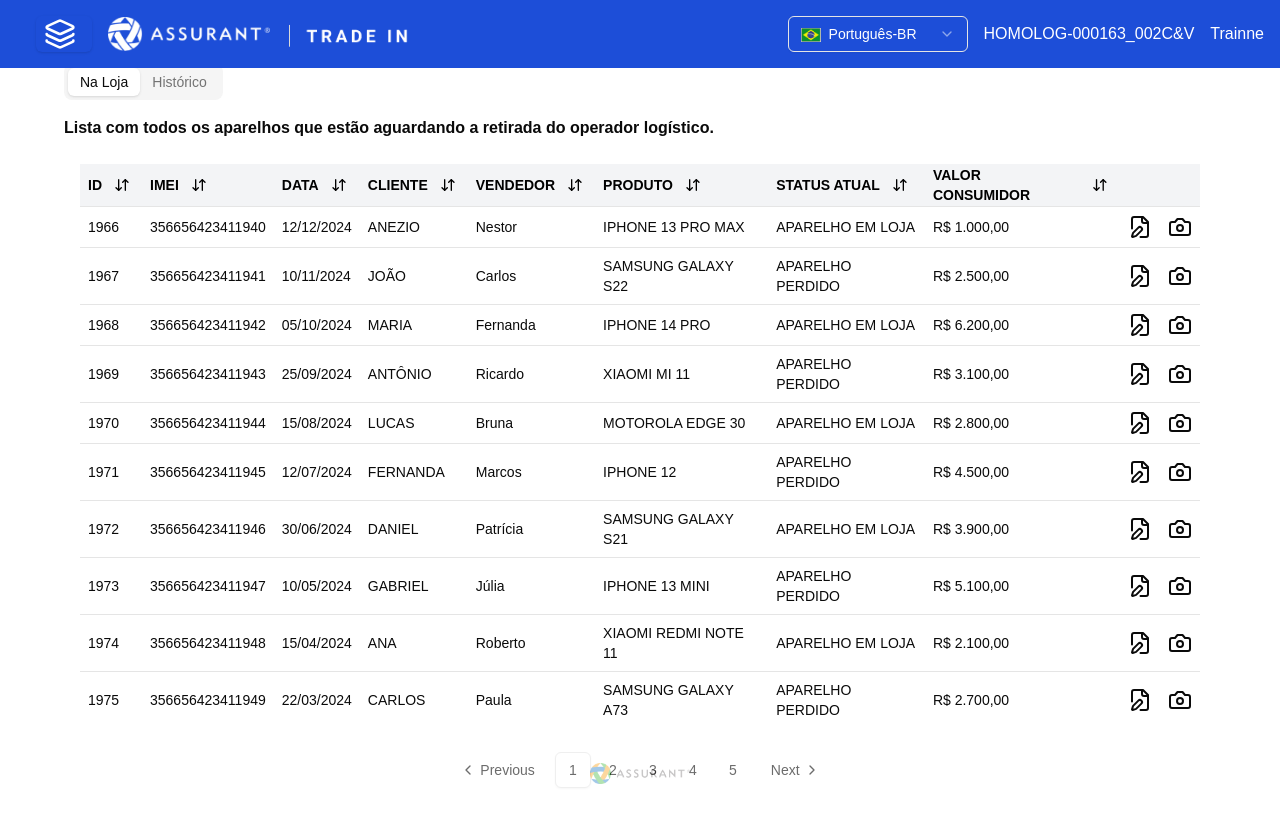
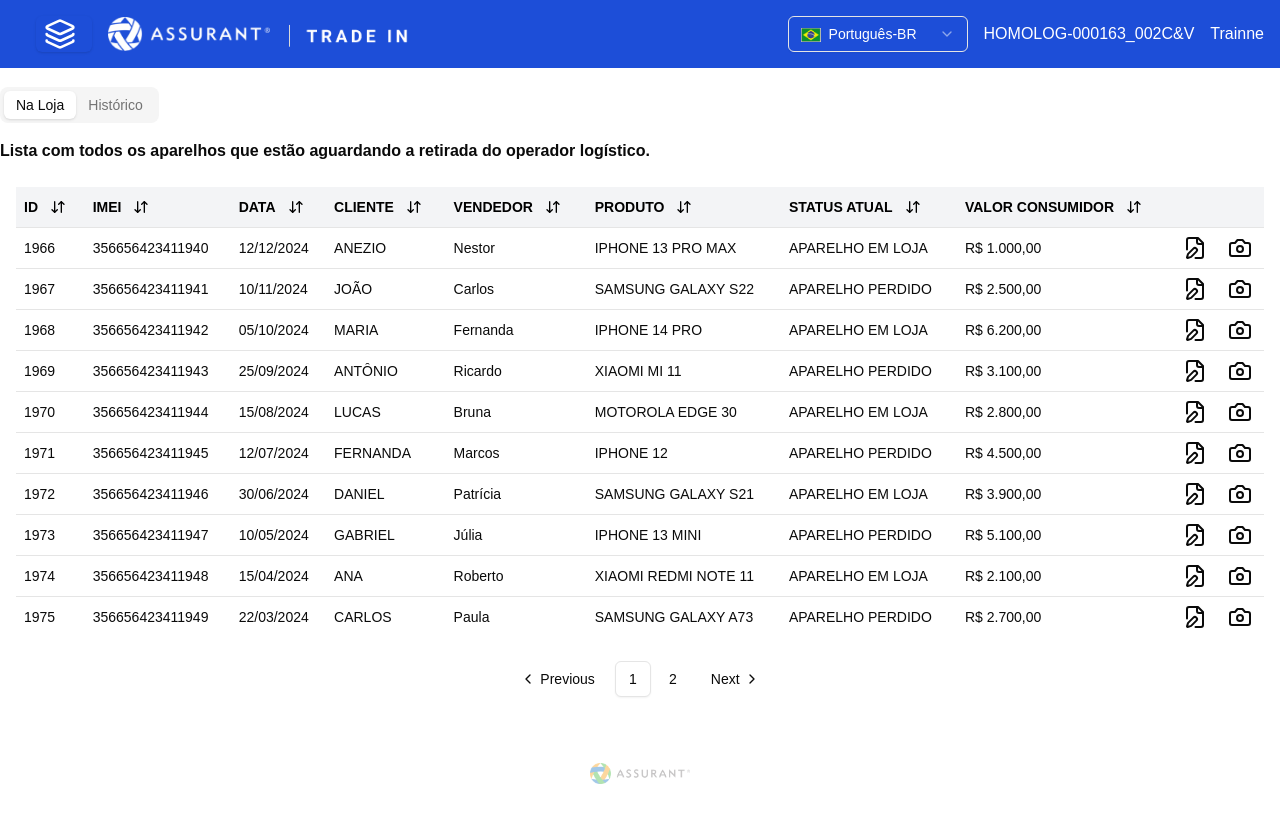
Before and after one commit to luis0777/Trade-In, a Next.js app: page /historico in a window 1280 px wide. Shown: the top 822 px of the page. After the commit the page ends 800 px from the top, so only its background shows below. Built offline with nearby package versions, Linux system fonts and the light colour scheme.

Commit message:
Ajustes na tela de historico

```diff
--- a/src/app/historico/page.tsx
+++ b/src/app/historico/page.tsx
@@ -236,304 +236,6 @@
     STATUSATUAL: "APARELHO PERDIDO",
     VALORCONSUMIDOR: "R$ 2.700,00",
   },
-
-  {
-    ID: "1967",
-    IMEI: "356656423411941",
-    DATA: "10/11/2024",
-    CLIENTE: "JOÃO",
-    VENDEDOR: "Carlos",
-    PRODUTO: "SAMSUNG GALAXY S22",
-    STATUS: "PAGO",
-    STATUSATUAL: "APARELHO PERDIDO",
-    VALORCONSUMIDOR: "R$ 2.500,00",
-  },
-  {
-    ID: "1968",
-    IMEI: "356656423411942",
-    DATA: "05/10/2024",
-    CLIENTE: "MARIA",
-    VENDEDOR: "Fernanda",
-    PRODUTO: "IPHONE 14 PRO",
-    STATUS: "PAGO",
-    STATUSATUAL: "APARELHO EM LOJA",
-    VALORCONSUMIDOR: "R$ 6.200,00",
-  },
-  {
-    ID: "1969",
-    IMEI: "356656423411943",
-    DATA: "25/09/2024",
-    CLIENTE: "ANTÔNIO",
-    VENDEDOR: "Ricardo",
-    PRODUTO: "XIAOMI MI 11",
-    STATUS: "PAGO",
-    STATUSATUAL: "APARELHO PERDIDO",
-    VALORCONSUMIDOR: "R$ 3.100,00",
-  },
-  {
-    ID: "1970",
-    IMEI: "356656423411944",
-    DATA: "15/08/2024",
-    CLIENTE: "LUCAS",
-    VENDEDOR: "Bruna",
-    PRODUTO: "MOTOROLA EDGE 30",
-    STATUS: "PAGO",
-    STATUSATUAL: "APARELHO EM LOJA",
-    VALORCONSUMIDOR: "R$ 2.800,00",
-  },
-  {
-    ID: "1971",
-    IMEI: "356656423411945",
-    DATA: "12/07/2024",
-    CLIENTE: "FERNANDA",
-    VENDEDOR: "Marcos",
-    PRODUTO: "IPHONE 12",
-    STATUS: "PAGO",
-    STATUSATUAL: "APARELHO PERDIDO",
-    VALORCONSUMIDOR: "R$ 4.500,00",
-  },
-  {
-    ID: "1972",
-    IMEI: "356656423411946",
-    DATA: "30/06/2024",
-    CLIENTE: "DANIEL",
-    VENDEDOR: "Patrícia",
-    PRODUTO: "SAMSUNG GALAXY S21",
-    STATUS: "PAGO",
-    STATUSATUAL: "APARELHO EM LOJA",
-    VALORCONSUMIDOR: "R$ 3.900,00",
-  },
-  {
-    ID: "1973",
-    IMEI: "356656423411947",
-    DATA: "10/05/2024",
-    CLIENTE: "GABRIEL",
-    VENDEDOR: "Júlia",
-    PRODUTO: "IPHONE 13 MINI",
-    STATUS: "PAGO",
-    STATUSATUAL: "APARELHO PERDIDO",
-    VALORCONSUMIDOR: "R$ 5.100,00",
-  },
-  {
-    ID: "1974",
-    IMEI: "356656423411948",
-    DATA: "15/04/2024",
-    CLIENTE: "ANA",
-    VENDEDOR: "Roberto",
-    PRODUTO: "XIAOMI REDMI NOTE 11",
-    STATUS: "PAGO",
-    STATUSATUAL: "APARELHO EM LOJA",
-    VALORCONSUMIDOR: "R$ 2.100,00",
-  },
-  {
-    ID: "1975",
-    IMEI: "356656423411949",
-    DATA: "22/03/2024",
-    CLIENTE: "CARLOS",
-    VENDEDOR: "Paula",
-    PRODUTO: "SAMSUNG GALAXY A73",
-    STATUS: "PAGO",
-    STATUSATUAL: "APARELHO PERDIDO",
-    VALORCONSUMIDOR: "R$ 2.700,00",
-  },
-  {
-    ID: "1967",
-    IMEI: "356656423411941",
-    DATA: "10/11/2024",
-    CLIENTE: "JOÃO",
-    VENDEDOR: "Carlos",
-    PRODUTO: "SAMSUNG GALAXY S22",
-    STATUS: "PAGO",
-    STATUSATUAL: "APARELHO PERDIDO",
-    VALORCONSUMIDOR: "R$ 2.500,00",
-  },
-  {
-    ID: "1968",
-    IMEI: "356656423411942",
-    DATA: "05/10/2024",
-    CLIENTE: "MARIA",
-    VENDEDOR: "Fernanda",
-    PRODUTO: "IPHONE 14 PRO",
-    STATUS: "PAGO",
-    STATUSATUAL: "APARELHO EM LOJA",
-    VALORCONSUMIDOR: "R$ 6.200,00",
-  },
-  {
-    ID: "1969",
-    IMEI: "356656423411943",
-    DATA: "25/09/2024",
-    CLIENTE: "ANTÔNIO",
-    VENDEDOR: "Ricardo",
-    PRODUTO: "XIAOMI MI 11",
-    STATUS: "PAGO",
-    STATUSATUAL: "APARELHO PERDIDO",
-    VALORCONSUMIDOR: "R$ 3.100,00",
-  },
-  {
-    ID: "1970",
-    IMEI: "356656423411944",
-    DATA: "15/08/2024",
-    CLIENTE: "LUCAS",
-    VENDEDOR: "Bruna",
-    PRODUTO: "MOTOROLA EDGE 30",
-    STATUS: "PAGO",
-    STATUSATUAL: "APARELHO EM LOJA",
-    VALORCONSUMIDOR: "R$ 2.800,00",
-  },
-  {
-    ID: "1971",
-    IMEI: "356656423411945",
-    DATA: "12/07/2024",
-    CLIENTE: "FERNANDA",
-    VENDEDOR: "Marcos",
-    PRODUTO: "IPHONE 12",
-    STATUS: "PAGO",
-    STATUSATUAL: "APARELHO PERDIDO",
-    VALORCONSUMIDOR: "R$ 4.500,00",
-  },
-  {
-    ID: "1972",
-    IMEI: "356656423411946",
-    DATA: "30/06/2024",
-    CLIENTE: "DANIEL",
-    VENDEDOR: "Patrícia",
-    PRODUTO: "SAMSUNG GALAXY S21",
-    STATUS: "PAGO",
-    STATUSATUAL: "APARELHO EM LOJA",
-    VALORCONSUMIDOR: "R$ 3.900,00",
-  },
-  {
-    ID: "1973",
-    IMEI: "356656423411947",
-    DATA: "10/05/2024",
-    CLIENTE: "GABRIEL",
-    VENDEDOR: "Júlia",
-    PRODUTO: "IPHONE 13 MINI",
-    STATUS: "PAGO",
-    STATUSATUAL: "APARELHO PERDIDO",
-    VALORCONSUMIDOR: "R$ 5.100,00",
-  },
-  {
-    ID: "1974",
-    IMEI: "356656423411948",
-    DATA: "15/04/2024",
-    CLIENTE: "ANA",
-    VENDEDOR: "Roberto",
-    PRODUTO: "XIAOMI REDMI NOTE 11",
-    STATUS: "PAGO",
-    STATUSATUAL: "APARELHO EM LOJA",
-    VALORCONSUMIDOR: "R$ 2.100,00",
-  },
-  {
-    ID: "1975",
-    IMEI: "356656423411949",
-    DATA: "22/03/2024",
-    CLIENTE: "CARLOS",
-    VENDEDOR: "Paula",
-    PRODUTO: "SAMSUNG GALAXY A73",
-    STATUS: "PAGO",
-    STATUSATUAL: "APARELHO PERDIDO",
-    VALORCONSUMIDOR: "R$ 2.700,00",
-  },
-  {
-    ID: "1967",
-    IMEI: "356656423411941",
-    DATA: "10/11/2024",
-    CLIENTE: "JOÃO",
-    VENDEDOR: "Carlos",
-    PRODUTO: "SAMSUNG GALAXY S22",
-    STATUS: "PAGO",
-    STATUSATUAL: "APARELHO PERDIDO",
-    VALORCONSUMIDOR: "R$ 2.500,00",
-  },
-  {
-    ID: "1968",
-    IMEI: "356656423411942",
-    DATA: "05/10/2024",
-    CLIENTE: "MARIA",
-    VENDEDOR: "Fernanda",
-    PRODUTO: "IPHONE 14 PRO",
-    STATUS: "PAGO",
-    STATUSATUAL: "APARELHO EM LOJA",
-    VALORCONSUMIDOR: "R$ 6.200,00",
-  },
-  {
-    ID: "1969",
-    IMEI: "356656423411943",
-    DATA: "25/09/2024",
-    CLIENTE: "ANTÔNIO",
-    VENDEDOR: "Ricardo",
-    PRODUTO: "XIAOMI MI 11",
-    STATUS: "PAGO",
-    STATUSATUAL: "APARELHO PERDIDO",
-    VALORCONSUMIDOR: "R$ 3.100,00",
-  },
-  {
-    ID: "1970",
-    IMEI: "356656423411944",
-    DATA: "15/08/2024",
-    CLIENTE: "LUCAS",
-    VENDEDOR: "Bruna",
-    PRODUTO: "MOTOROLA EDGE 30",
-    STATUS: "PAGO",
-    STATUSATUAL: "APARELHO EM LOJA",
-    VALORCONSUMIDOR: "R$ 2.800,00",
-  },
-  {
-    ID: "1971",
-    IMEI: "356656423411945",
-    DATA: "12/07/2024",
-    CLIENTE: "FERNANDA",
-    VENDEDOR: "Marcos",
-    PRODUTO: "IPHONE 12",
-    STATUS: "PAGO",
-    STATUSATUAL: "APARELHO PERDIDO",
-    VALORCONSUMIDOR: "R$ 4.500,00",
-  },
-  {
-    ID: "1972",
-    IMEI: "356656423411946",
-    DATA: "30/06/2024",
-    CLIENTE: "DANIEL",
-    VENDEDOR: "Patrícia",
-    PRODUTO: "SAMSUNG GALAXY S21",
-    STATUS: "PAGO",
-    STATUSATUAL: "APARELHO EM LOJA",
-    VALORCONSUMIDOR: "R$ 3.900,00",
-  },
-  {
-    ID: "1973",
-    IMEI: "356656423411947",
-    DATA: "10/05/2024",
-    CLIENTE: "GABRIEL",
-    VENDEDOR: "Júlia",
-    PRODUTO: "IPHONE 13 MINI",
-    STATUS: "PAGO",
-    STATUSATUAL: "APARELHO PERDIDO",
-    VALORCONSUMIDOR: "R$ 5.100,00",
-  },
-  {
-    ID: "1974",
-    IMEI: "356656423411948",
-    DATA: "15/04/2024",
-    CLIENTE: "ANA",
-    VENDEDOR: "Roberto",
-    PRODUTO: "XIAOMI REDMI NOTE 11",
-    STATUS: "PAGO",
-    STATUSATUAL: "APARELHO EM LOJA",
-    VALORCONSUMIDOR: "R$ 2.100,00",
-  },
-  {
-    ID: "1975",
-    IMEI: "356656423411949",
-    DATA: "22/03/2024",
-    CLIENTE: "CARLOS",
-    VENDEDOR: "Paula",
-    PRODUTO: "SAMSUNG GALAXY A73",
-    STATUS: "PAGO",
-    STATUSATUAL: "APARELHO PERDIDO",
-    VALORCONSUMIDOR: "R$ 2.700,00",
-  },
 ];
 
 export default function Historico() {
@@ -553,24 +255,31 @@
     setIsCalendarOpenEnd(false);
   };
 
-  const [currentPage, setCurrentPage] = useState(1);
+  const [currentPageLoja, setCurrentPageLoja] = useState(1);
+  const [currentPageHistorico, setCurrentPageHistorico] = useState(1);
   const rowsPerPage = 10;
 
-  const indexOfLastRow = currentPage * rowsPerPage;
-  const indexOfFirstRow = indexOfLastRow - rowsPerPage;
-  const currentRows = loja.slice(indexOfFirstRow, indexOfLastRow);
+  const currentRowsLoja = loja.slice(
+    (currentPageLoja - 1) * rowsPerPage,
+    currentPageLoja * rowsPerPage
+  );
 
-  const paginate = (pageNumber: number) => setCurrentPage(pageNumber);
+  const currentRowsHistorico = loja.slice(
+    (currentPageHistorico - 1) * rowsPerPage,
+    currentPageHistorico * rowsPerPage
+  );
+
+  const paginateLoja = (pageNumber: number) => setCurrentPageLoja(pageNumber);
+  const paginateHistorico = (pageNumber: number) =>
+    setCurrentPageHistorico(pageNumber);
 
   return (
-    <section>
+    <section className="flex  h-screen justify-center items-center">
       <Navbar />
-      <div className="p-16">
-        <div className="">
-          {" "}
-          <Tabs defaultValue="account" className="w-full">
+      <div className="">
+        <div className="w-screen flex justify-center ">
+          <Tabs defaultValue="account" className="w-[112rem] ">
             <div className="">
-              {" "}
               <TabsList>
                 <TabsTrigger value="account">Na Loja</TabsTrigger>
                 <TabsTrigger value="password">Histórico</TabsTrigger>
@@ -642,7 +351,7 @@
                     </TableHeader>
 
                     <TableBody>
-                      {currentRows.map((row, index) => (
+                      {currentRowsLoja.map((row, index) => (
                         <TableRow key={index}>
                           <TableCell className="">{row.ID}</TableCell>
 
@@ -672,8 +381,10 @@
                       <PaginationItem>
                         <PaginationPrevious
                           onClick={() =>
-                            paginate(
-                              currentPage > 1 ? currentPage - 1 : currentPage
+                            paginateLoja(
+                              currentPageLoja > 1
+                                ? currentPageLoja - 1
+                                : currentPageLoja
                             )
                           }
                           className="cursor-pointer"
@@ -684,8 +395,8 @@
                       ].map((number) => (
                         <PaginationItem key={number + 1}>
                           <PaginationLink
-                            onClick={() => paginate(number + 1)}
-                            isActive={currentPage === number + 1}
+                            onClick={() => paginateLoja(number + 1)}
+                            isActive={currentPageLoja === number + 1}
                             className="cursor-pointer"
                           >
                             {number + 1}
@@ -695,10 +406,11 @@
                       <PaginationItem>
                         <PaginationNext
                           onClick={() =>
-                            paginate(
-                              currentPage < Math.ceil(loja.length / rowsPerPage)
-                                ? currentPage + 1
-                                : currentPage
+                            paginateLoja(
+                              currentPageLoja <
+                                Math.ceil(loja.length / rowsPerPage)
+                                ? currentPageLoja + 1
+                                : currentPageLoja
                             )
                           }
                           className="cursor-pointer"
@@ -710,7 +422,6 @@
               </TabsContent>
               <TabsContent value="password">
                 <div className="mt-4 p-4 pt-2">
-
                   {/* Data */}
                   <div className="flex justify-center items-end gap-6 mb-4">
                     {/* Campos de Data */}
@@ -842,7 +553,7 @@
                     </TableHeader>
 
                     <TableBody>
-                      {currentRows.map((row, index) => (
+                      {currentRowsHistorico.map((row, index) => (
                         <TableRow key={index}>
                           <TableCell className="">{row.ID}</TableCell>
 
@@ -867,8 +578,10 @@
                       <PaginationItem>
                         <PaginationPrevious
                           onClick={() =>
-                            paginate(
-                              currentPage > 1 ? currentPage - 1 : currentPage
+                            paginateHistorico(
+                              currentPageHistorico > 1
+                                ? currentPageHistorico - 1
+                                : currentPageHistorico
                             )
                           }
                           className="cursor-pointer"
@@ -879,8 +592,8 @@
                       ].map((number) => (
                         <PaginationItem key={number + 1}>
                           <PaginationLink
-                            onClick={() => paginate(number + 1)}
-                            isActive={currentPage === number + 1}
+                            onClick={() => paginateHistorico(number + 1)}
+                            isActive={currentPageHistorico === number + 1}
                             className="cursor-pointer"
                           >
                             {number + 1}
@@ -890,10 +603,11 @@
                       <PaginationItem>
                         <PaginationNext
                           onClick={() =>
-                            paginate(
-                              currentPage < Math.ceil(loja.length / rowsPerPage)
-                                ? currentPage + 1
-                                : currentPage
+                            paginateHistorico(
+                              currentPageHistorico <
+                                Math.ceil(loja.length / rowsPerPage)
+                                ? currentPageHistorico + 1
+                                : currentPageHistorico
                             )
                           }
                           className="cursor-pointer"
--- a/src/components/navbar/navbar.tsx
+++ b/src/components/navbar/navbar.tsx
@@ -7,7 +7,6 @@
   SelectContent,
   SelectGroup,
   SelectItem,
-  SelectLabel,
   SelectTrigger,
   SelectValue,
 } from "@/components/ui/select";
```
